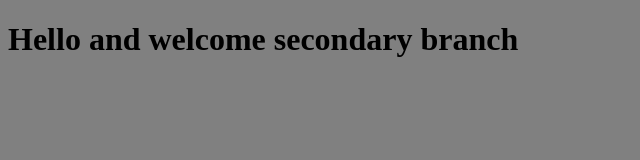
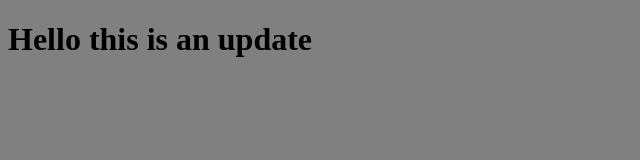
Before and after one commit to zlearner0/myproject, a plain HTML site: page index.html in a window 1280 px wide. Shown: the whole page, without its empty margins (0-640 px from the left). Drawn offline with Linux system fonts and the light colour scheme.

Commit message:
this is update for html for mysecond

```diff
--- a/index.html
+++ b/index.html
@@ -8,7 +8,7 @@
 </head>
 <body>
 
-    <h1>Hello and welcome secondary branch</h1>
+    <h1>Hello this is an update</h1>
 
 
 
```
